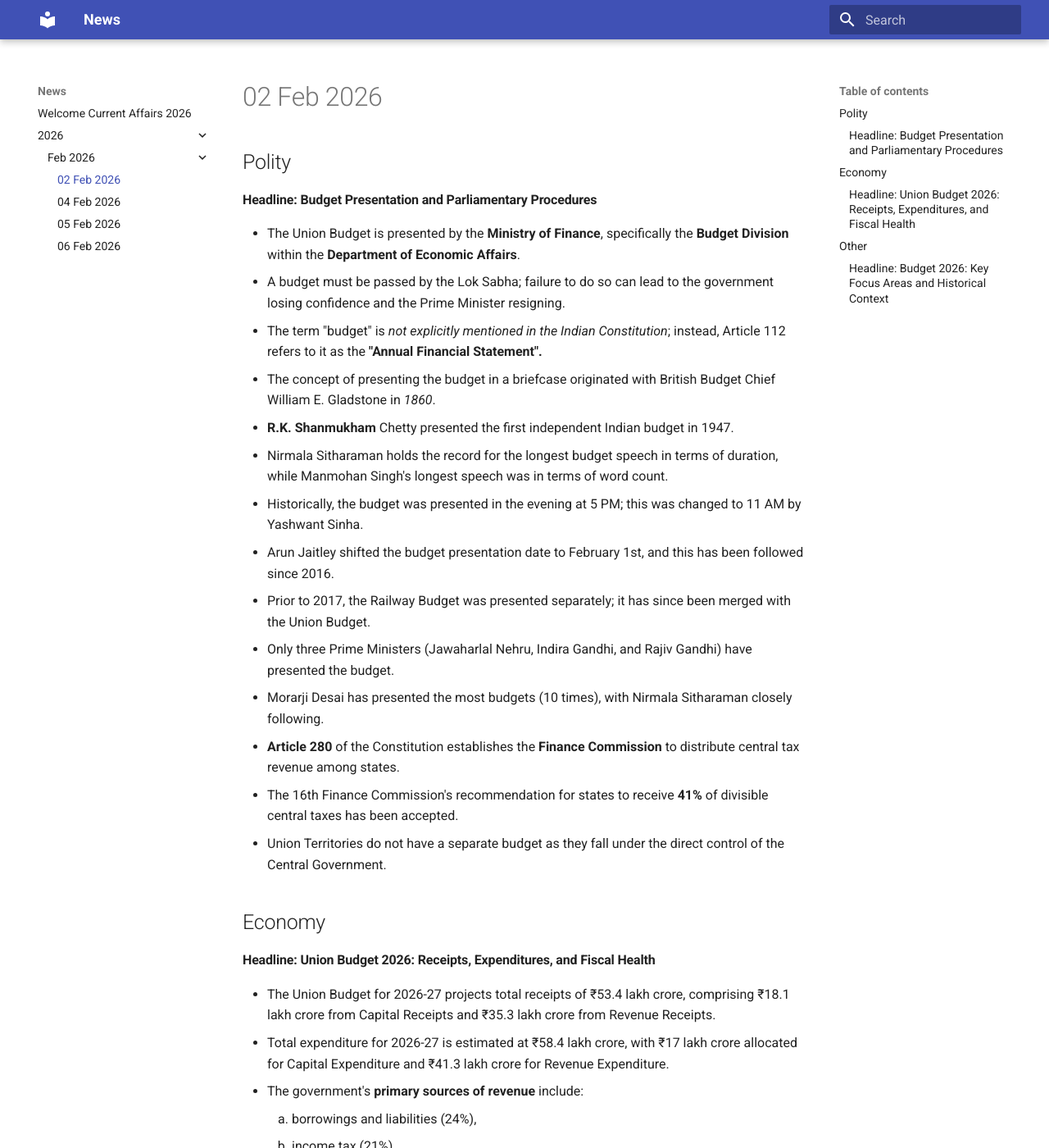
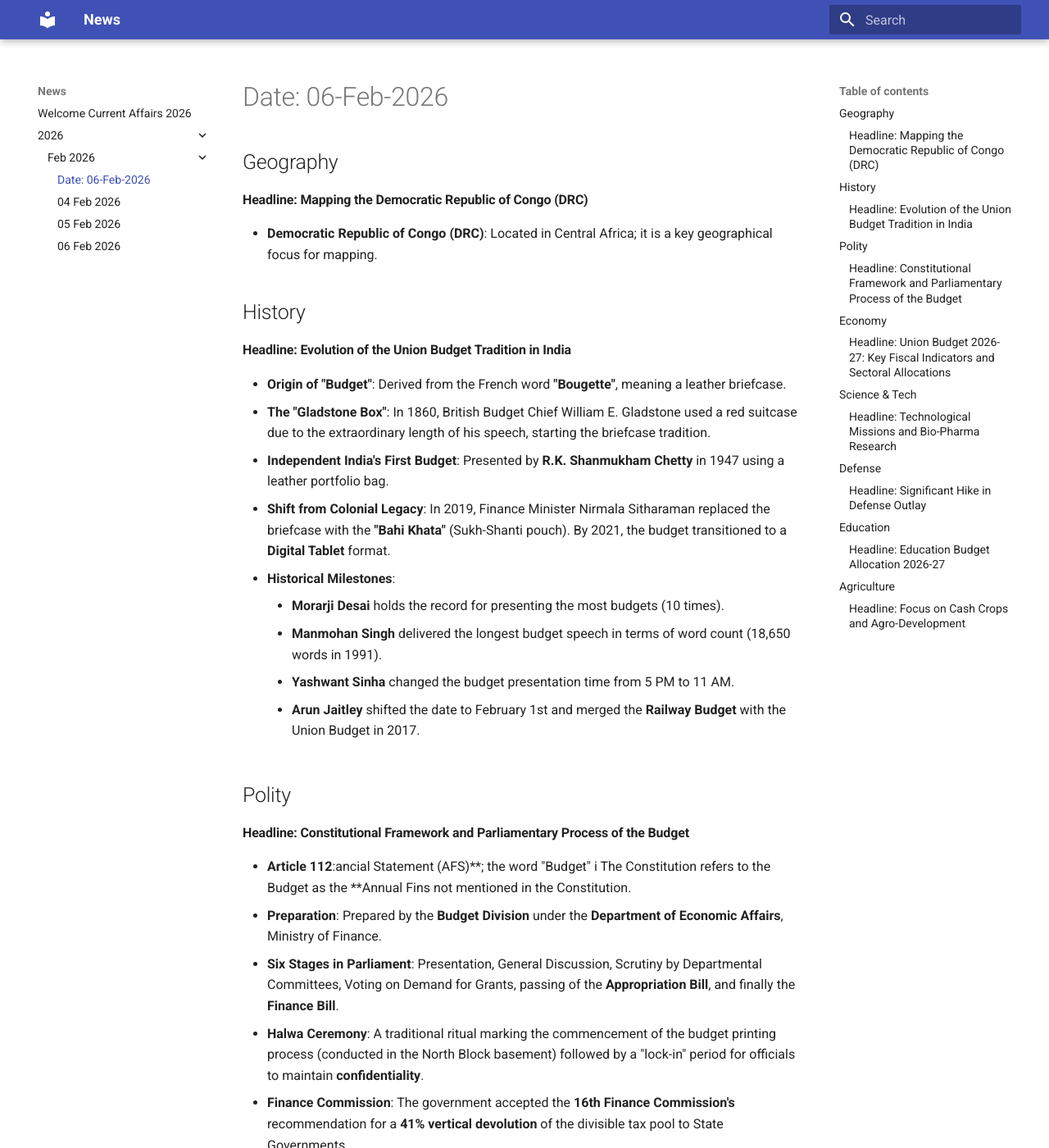
Before and after one commit to the-y9/news, an MkDocs documentation site: the page built from docs/2026/Feb_2026/02_Feb_2026.md, in a window 1280 px wide and 1400 px high. Shown: the whole window at 82% size. Built offline with MkDocs 1.6.1 and Material for MkDocs 9.7.7, drawn with Linux system fonts in a browser that asks for light colours; some of the changed text lies outside the part shown.

```diff
--- a/docs/2026/Feb_2026/02_Feb_2026.md
+++ b/docs/2026/Feb_2026/02_Feb_2026.md
@@ -1,65 +1,60 @@
-Date: 02_Feb_2026
+#Date: 06-Feb-2026
+
+## Geography
+#### Headline: Mapping the Democratic Republic of Congo (DRC)
+  - **Democratic Republic of Congo (DRC)**: Located in Central Africa; it is a key geographical focus for mapping.
+
+## History
+#### Headline: Evolution of the Union Budget Tradition in India
+  - **Origin of "Budget"**: Derived from the French word **"Bougette"**, meaning a leather briefcase.
+  - **The "Gladstone Box"**: In 1860, British Budget Chief William E. Gladstone used a red suitcase due to the extraordinary length of his speech, starting the briefcase tradition.
+  - **Independent India's First Budget**: Presented by **R.K. Shanmukham Chetty** in 1947 using a leather portfolio bag.
+  - **Shift from Colonial Legacy**: In 2019, Finance Minister Nirmala Sitharaman replaced the briefcase with the **"Bahi Khata"** (Sukh-Shanti pouch). By 2021, the budget transitioned to a **Digital Tablet** format.
+  - **Historical Milestones**:
+    - **Morarji Desai** holds the record for presenting the most budgets (10 times).
+    - **Manmohan Singh** delivered the longest budget speech in terms of word count (18,650 words in 1991).
+    - **Yashwant Sinha** changed the budget presentation time from 5 PM to 11 AM.
+    - **Arun Jaitley** shifted the date to February 1st and merged the **Railway Budget** with the Union Budget in 2017.
+
 ## Polity
-#### Headline: Budget Presentation and Parliamentary Procedures
-  - The Union Budget is presented by the **Ministry of Finance**, specifically the **Budget Division** within the **Department of Economic Affairs**.
-  - A budget must be passed by the Lok Sabha; failure to do so can lead to the government losing confidence and the Prime Minister resigning.
-  - The term "budget" is *not explicitly mentioned in the Indian Constitution*; instead, Article 112 refers to it as the **"Annual Financial Statement".**
-  - The concept of presenting the budget in a briefcase originated with British Budget Chief William E. Gladstone in *1860*.
-  - **R.K. Shanmukham** Chetty presented the first independent Indian budget in 1947.
-  - Nirmala Sitharaman holds the record for the longest budget speech in terms of duration, while Manmohan Singh's longest speech was in terms of word count.
-  - Historically, the budget was presented in the evening at 5 PM; this was changed to 11 AM by Yashwant Sinha.
-  - Arun Jaitley shifted the budget presentation date to February 1st, and this has been followed since 2016.
-  - Prior to 2017, the Railway Budget was presented separately; it has since been merged with the Union Budget.
-  - Only three Prime Ministers (Jawaharlal Nehru, Indira Gandhi, and Rajiv Gandhi) have presented the budget.
-  - Morarji Desai has presented the most budgets (10 times), with Nirmala Sitharaman closely following.
-  - **Article 280** of the Constitution establishes the **Finance Commission** to distribute central tax revenue among states.
-  - The 16th Finance Commission's recommendation for states to receive **41%** of divisible central taxes has been accepted.
-  - Union Territories do not have a separate budget as they fall under the direct control of the Central Government.
+#### Headline: Constitutional Framework and Parliamentary Process of the Budget
+  - **Article 112**:ancial Statement (AFS)**; the word "Budget" i The Constitution refers to the Budget as the **Annual Fins not mentioned in the Constitution.
+  - **Preparation**: Prepared by the **Budget Division** under the **Department of Economic Affairs**, Ministry of Finance.
+  - **Six Stages in Parliament**: Presentation, General Discussion, Scrutiny by Departmental Committees, Voting on Demand for Grants, passing of the **Appropriation Bill**, and finally the **Finance Bill**.
+  - **Halwa Ceremony**: A traditional ritual marking the commencement of the budget printing process (conducted in the North Block basement) followed by a "lock-in" period for officials to maintain **confidentiality**.
+  - **Finance Commission**: The government accepted the **16th Finance Commission's** recommendation for a **41% vertical devolution** of the divisible tax pool to State Governments.
 
 ## Economy
-#### Headline: Union Budget 2026: Receipts, Expenditures, and Fiscal Health
-  - The Union Budget for 2026-27 projects total receipts of ₹53.4 lakh crore, comprising ₹18.1 lakh crore from Capital Receipts and ₹35.3 lakh crore from Revenue Receipts.
-  - Total expenditure for 2026-27 is estimated at ₹58.4 lakh crore, with ₹17 lakh crore allocated for Capital Expenditure and ₹41.3 lakh crore for Revenue Expenditure.
-  - The government's **primary sources of revenue** include:
-    1. borrowings and liabilities (24%),
-    2. income tax (21%),
-    3. corporate tax (18%),
-    4. GST and other indirect taxes (15%), and
-    5. non-tax revenue (10%).
-  - Government **expenditures** are primarily allocated to:
-    1. state share of taxes (22%),
-    2. interest payments (20%),
-    3. central sector schemes (17%),
-    4. and defense (11%).
-  - The *fiscal deficit* for 2026-27 is projected to be approximately *₹5 lakh crore*, reflecting an expenditure > revenue.
-  - The budget emphasizes increasing capital expenditure to boost infrastructure development and economic growth.
-  - Revenue receipts are defined as income that does not create a liability or reduce government assets, including tax and non-tax revenue.
-  - Capital receipts include borrowings, recovery of loans, and disinvestment, which either create a liability or reduce government assets.
-  - Revenue expenditure includes day-to-day operational costs like salaries, pensions, and subsidies, which do not create assets.
-  - Capital expenditure is considered growth-oriented as it involves spending on assets like infrastructure (roads, railways, buildings), which can generate future income.
-  - The government aims to reduce the debt-to-GDP ratio to 50% (+/- 1%) by 2030. The current ratio for 2024-25/2025-26 is 56.1%.
-  - The budget includes a ₹100 crore fund for MSME Growth Fund and the establishment of "Corporate Mitra" to support small businesses.
-  - A "Trade Receivables e-Discounting System" (TReDS) platform will mandate transaction settlements for MSMEs to ensure timely payments.
-  - The government plans to invest in the India Semiconductor Mission 2.0, biopharma research, and the production of rare earth permanent magnets.
-  - Initiatives for the textile sector, electronic manufacturing, and MSMEs are planned, including customs duty exemptions on raw materials for manufacturing.
-  - The budget allocates ₹7.85 lakh crore for defense in 2026, a 15% increase.
-  - Education spending for 2026-27 is projected at ₹1.39 lakh crore, a slight increase from the previous year's ₹1.28 lakh crore.
-  - The government is focusing on urbanization, with plans for seven high-speed rail corridors and development in Tier 2 and Tier 3 cities.
-  - The budget proposes developing temple towns and improving the ease of doing business.
-  - Government transfers to states and Union Territories are projected at ₹26.2 lakh crore for 2026-27.
-  - Focus areas for development include coconut and cashew cultivation, and the wood sector.
+#### Headline: Union Budget 2026-27: Key Fiscal Indicators and Sectoral Allocations
+  - **Fiscal Parameters**:
+    - Total Estimated Receipts: **₹53.4 Lakh Crore**.
+    - Total Estimated Expenditure: **₹58.4 Lakh Crore**.
+    - **Debt-to-GDP Ratio**: Target set at **50% (+/- 1%) by 2030** (currently 56.1%).
+  - **Revenue vs. Capital**:
+    - **Capital Expenditure (CapEx)**: Targeted at **₹12.2 Lakh Crore** for 2026-27 (Growth-oriented).
+    - **Revenue Expenditure**: Estimated at **₹41.3 Lakh Crore** (Consumption-oriented, including salaries and subsidies).
+  - **MSME Support**:
+    - **TREDS (Trade Receivable e-Discounting System)**: Mandatory transaction settlement for MSMEs to ensure timely payments from CPSEs.
+    - **SME Growth Fund**: A dedicated fund of **₹100 Crore**.
+    - **Corporate Mitra**: An institution to provide professional and affordable regulatory compliance support for small businesses.
+  - **Taxation**: No major changes in income tax slabs. Relief provided via **Customs Duty** exemptions for certain cancer medicines and raw materials for the aircraft industry.
+  - **Infrastructure**: Planning of **7 High-Speed Rail Corridors** (e.g., Mumbai-Pune, Pune-Hyderabad, Hyderabad-Bengaluru) and development of **Temple Towns**.
 
-## Other
-#### Headline: Budget 2026: Key Focus Areas and Historical Context
-  - The Union Budget for 2026 was the primary focus of the analysis, covering its historical evolution and economic implications.
-  - The analysis delved into the origin of the word "budget" from the French word "bugget" meaning a leather briefcase.
-  - Historical context of budget presentation, including the shift from leather briefcases to "Bahi Khata" and then to digital formats, was discussed.
-  - The "Halwa ceremony" preceding budget finalization, where officials involved are secluded to maintain confidentiality, was explained.
-  - The process of budget printing, which was initially in Rashtrapati Bhavan and later shifted to North Block basement due to a leak in 1950, was detailed.
-  - The budget mentions government efforts in urbanization, including the development of city economic regions and seven high-speed rail corridors.
-  - The budget highlights a focus on the development of coconut and cashew cultivation in India.
-  - The concept of "rupee coming from and rupee going to" was explained, detailing government revenue and expenditure.
-  - The analysis provided a detailed breakdown of various receipts (revenue and capital) and expenditures (revenue and capital) as per the budget.
-  - The importance of understanding economic terms like Fiscal Deficit, Debt-to-GDP ratio, Revenue Deficit, Capital Receipts, Revenue Receipts, Capital Expenditure, and Revenue Expenditure was stressed.
-  - The budget is structured around three core questions: where the government gets money from, where it spends, and the resulting deficits.
-  - The narrative emphasizes that developing economies like India typically face budget deficits due to higher expenditures.
+## Science & Tech
+#### Headline: Technological Missions and Bio-Pharma Research
+  - **India Semiconductor Mission 2.0**: Focus on boosting domestic semiconductor manufacturing.
+  - **Bio-Pharma Shakti**: A new initiative for research and development in the pharmaceutical sector.
+  - **Rare Earth Permanent Magnets**: New schemes to incentivize the production of critical components.
+
+## Defense
+#### Headline: Significant Hike in Defense Outlay
+  - **Allocation**: The Defense budget has been increased by **15%**, reaching **₹7.85 Lakh Crore** for 2026-27.
+
+## Education
+#### Headline: Education Budget Allocation 2026-27
+  - **Spending**: Allocated **₹1.39 Lakh Crore**, a marginal increase from the previous year’s ₹1.28 Lakh Crore.
+
+## Agriculture
+#### Headline: Focus on Cash Crops and Agro-Development
+  - **Coconut Development**: Special focus on the development of coconut farming following recent disease outbreaks (e.g., Root Wilt disease).
+  - **Import Substitution**: Efforts to increase domestic production of **Cashew** and **Agarwood** to reduce import dependency.
--- a/main.py
+++ b/main.py
@@ -4,7 +4,7 @@ from fetch_transcript import get_youtube_transcript
 from datetime import date
 
 today = date.today()
-DIR = f"docs/{today.strftime('%Y')}/{today.strftime('%b_%Y')}"
+DIR = f"dev/{today.strftime('%Y')}/{today.strftime('%b_%Y')}"
 os.makedirs(DIR, exist_ok=True)
 FILE = f"{DIR}/{today.strftime('%d_%b_%Y')}.md"
 
@@ -31,4 +31,5 @@ if __name__ == "__main__":
     except Exception as e:
         with open(f"{FILE.split('.')[0]}.txt", "w", encoding="utf-8") as f:
             f.write(transcript_text)
-        print(f"✅ saved to {FILE.split('.')[0]}.txt")
+        print("ERROR: ", str(e))
+        print(f"\n✅ Transcript saved to {FILE.split('.')[0]}.txt")
```
Also changed, not shown: llm.py (+18 -12 lines), 1 other file.
